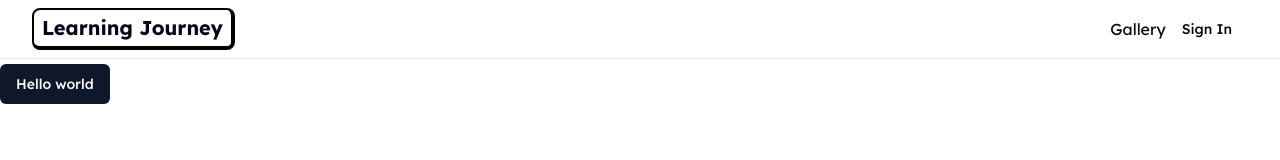
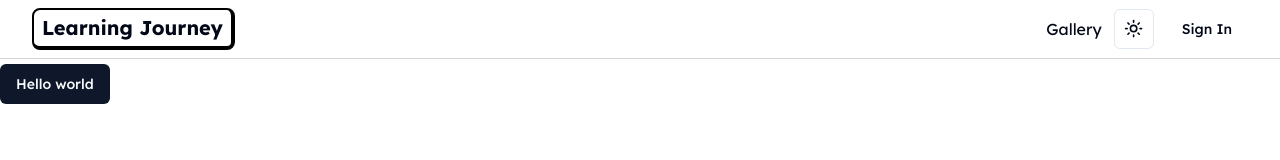
Before and after one commit to ShariqAli-Dev/learning-journey, a Next.js app: page / in a window 1280 px wide. Shown: the top 160 px of the page. Built offline with nearby package versions, Linux system fonts and the light colour scheme; no server answers.

Commit message:
feature:navbar

```diff
--- a/next.config.js
+++ b/next.config.js
@@ -1,4 +1,8 @@
 /** @type {import('next').NextConfig} */
-const nextConfig = {}
+const nextConfig = {
+  images: {
+    domains: ["lh3.googleusercontent.com"],
+  },
+};
 
-module.exports = nextConfig
+module.exports = nextConfig;
--- a/package.json
+++ b/package.json
@@ -25,6 +25,7 @@
     "lucide-react": "^0.276.0",
     "next": "13.4.19",
     "next-auth": "^4.23.1",
+    "next-themes": "^0.2.1",
     "postcss": "8.4.29",
     "react": "18.2.0",
     "react-dom": "18.2.0",
--- a/src/app/layout.tsx
+++ b/src/app/layout.tsx
@@ -3,6 +3,7 @@
 import type { Metadata } from "next";
 import { Lexend } from "next/font/google";
 import Navbar from "@/components/Navbar";
+import { Provider } from "@/components/Providers";
 
 const lexend = Lexend({ subsets: ["latin"] });
 
@@ -19,8 +20,10 @@
   return (
     <html lang="en">
       <body className={cn(lexend.className, "antialiased min-h-screen pt-16")}>
-        <Navbar />
-        {children}
+        <Provider>
+          <Navbar />
+          {children}
+        </Provider>
       </body>
     </html>
   );
--- a/src/components/Navbar.tsx
+++ b/src/components/Navbar.tsx
@@ -1,21 +1,24 @@
 import Link from "next/link";
+import React from "react";
 import SignInButton from "./SignInButton";
 import { getAuthSession } from "@/lib/auth";
 import UserAccountNav from "./UserAccountNav";
+import { ThemeToggle } from "./ThemeToggle";
 
 export default async function Navbar() {
   const session = await getAuthSession();
-  console.log(session);
   return (
-    <nav className="fixed inset-x-0 top-0 bg-white dark:bg-gray-960 z-[10] h-fit border-b border-zinc-30 py-2">
-      <div className="flex items-center justify-center gap-2 px-8 mx-auto h-fll sm:justify-between max-w-7xl">
+    <nav className="fixed inset-x-0 top-0 bg-white dark:bg-gray-950 z-[10] h-fit border-b border-zinc-300 py-2">
+      <div className="flex items-center justify-center h-full gap-2 px-8 mx-auto sm:justify-between max-w-7xl">
         <Link href="/gallery" className="items-center hidden gap-2 sm:flex">
-          <p className="px-2 py-1 text-xl font-bold transition-all hover:-translate-y-[2px]  border-2 border-b-4 border-r-4 border-black rounded-lg md:block dark:border-white">
+          <p className="rounded-lg border-2 border-b-4 border-r-4 border-black px-2 py-1 text-xl font-bold transition-all hover:-translate-y-[2px] md:block dark:border-white">
             Learning Journey
           </p>
         </Link>
         <div className="flex items-center">
-          <Link href="/gallery">Gallery</Link>
+          <Link href="/gallery" className="mr-3">
+            Gallery
+          </Link>
           {session?.user && (
             <>
               <Link href="/create" className="mr-3">
@@ -26,7 +29,7 @@
               </Link>
             </>
           )}
-
+          <ThemeToggle className="mr-3" />
           <div className="flex items-center">
             {session?.user ? (
               <UserAccountNav user={session.user} />
--- /dev/null
+++ b/src/components/Providers.tsx
@@ -0,0 +1,17 @@
+"use client";
+import * as React from "react";
+import { ThemeProvider as NextThemesProvider } from "next-themes";
+import { type ThemeProviderProps } from "next-themes/dist/types";
+
+export function Provider({ children, ...props }: ThemeProviderProps) {
+  return (
+    <NextThemesProvider
+      attribute="class"
+      defaultTheme="system"
+      enableSystem
+      {...props}
+    >
+      {children}
+    </NextThemesProvider>
+  );
+}
--- /dev/null
+++ b/src/components/ThemeToggle.tsx
@@ -0,0 +1,45 @@
+"use client";
+
+import * as React from "react";
+import { Moon, Sun } from "lucide-react";
+import { useTheme } from "next-themes";
+
+import { Button } from "@/components/ui/button";
+import {
+  DropdownMenu,
+  DropdownMenuContent,
+  DropdownMenuItem,
+  DropdownMenuTrigger,
+} from "@/components/ui/dropdown-menu";
+
+export function ThemeToggle({
+  className,
+  ...props
+}: React.HTMLAttributes<HTMLDivElement>) {
+  const { setTheme } = useTheme();
+
+  return (
+    <div className={className} {...props}>
+      <DropdownMenu>
+        <DropdownMenuTrigger asChild>
+          <Button variant="outline" size="icon">
+            <Sun className="h-[1.2rem] w-[1.2rem] rotate-0 scale-100 transition-all dark:-rotate-90 dark:scale-0" />
+            <Moon className="absolute h-[1.2rem] w-[1.2rem] rotate-90 scale-0 transition-all dark:rotate-0 dark:scale-100" />
+            <span className="sr-only">Toggle theme</span>
+          </Button>
+        </DropdownMenuTrigger>
+        <DropdownMenuContent align="end">
+          <DropdownMenuItem onClick={() => setTheme("light")}>
+            Light
+          </DropdownMenuItem>
+          <DropdownMenuItem onClick={() => setTheme("dark")}>
+            Dark
+          </DropdownMenuItem>
+          <DropdownMenuItem onClick={() => setTheme("system")}>
+            System
+          </DropdownMenuItem>
+        </DropdownMenuContent>
+      </DropdownMenu>
+    </div>
+  );
+}
--- a/src/components/UserAccountNav.tsx
+++ b/src/components/UserAccountNav.tsx
@@ -1,6 +1,5 @@
 "use client";
 import { User } from "next-auth";
-import { Button } from "./ui/button";
 import {
   DropdownMenu,
   DropdownMenuContent,
@@ -10,6 +9,7 @@
 } from "./ui/dropdown-menu";
 import { signOut } from "next-auth/react";
 import { LogOut } from "lucide-react";
+import UserAvatar from "./UserAvatar";
 
 interface Props {
   user: User;
@@ -19,7 +19,7 @@
   return (
     <DropdownMenu>
       <DropdownMenuTrigger>
-        <Button>open menu</Button>
+        <UserAvatar user={user} />
       </DropdownMenuTrigger>
       <DropdownMenuContent align="end">
         <div className="flex items-center justify-start gap-2 p-2">
--- a/src/components/UserAvatar.tsx
+++ b/src/components/UserAvatar.tsx
@@ -1,3 +1,28 @@
-export default function UserAvatar() {
-  return <div> I am the user avatar</div>;
+import { User } from "next-auth";
+import { Avatar, AvatarFallback } from "./ui/avatar";
+import Image from "next/image";
+
+interface Props {
+  user: User;
 }
+
+export default async function UserAvatar({ user }: Props) {
+  return (
+    <Avatar>
+      {user.image ? (
+        <div className="relative w-full h-full aspect-square">
+          <Image
+            fill
+            src={user.image}
+            alt="user profile"
+            referrerPolicy="no-referrer"
+          />
+        </div>
+      ) : (
+        <AvatarFallback>
+          <span className="sr-only">{user.name}</span>
+        </AvatarFallback>
+      )}
+    </Avatar>
+  );
+}
```
Also changed, not shown: 1 other file (tests, documents, lock files or other folders).
